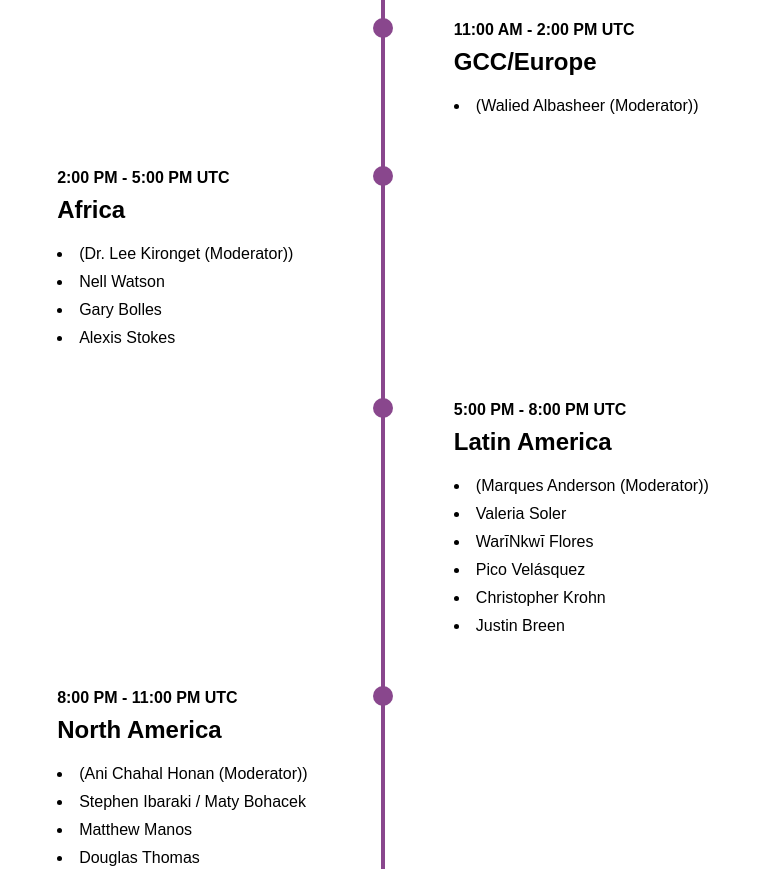
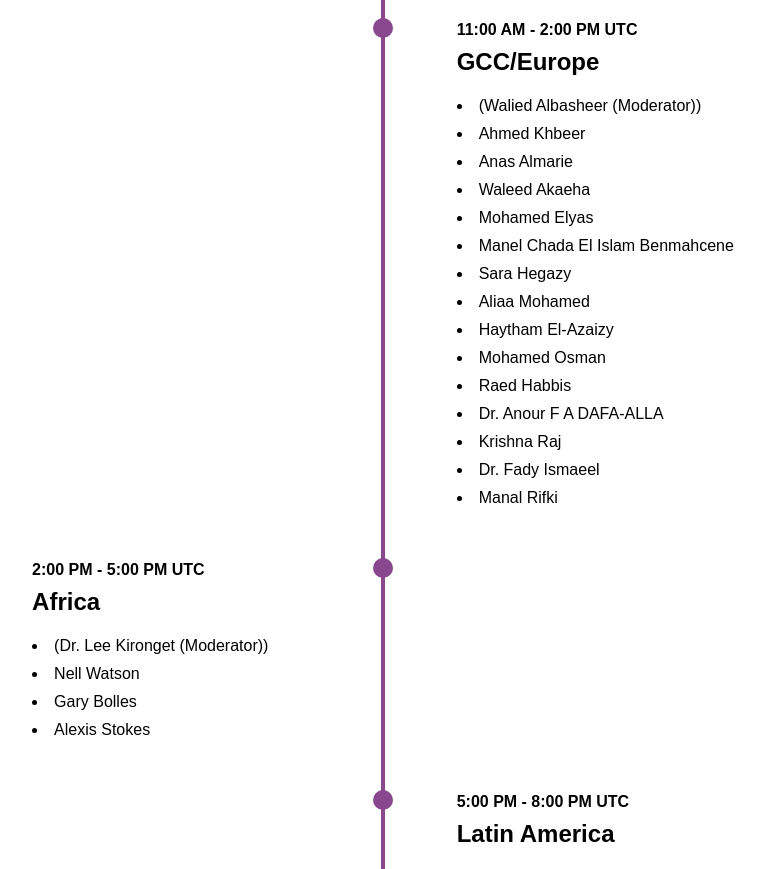
Before and after one commit to Algonots/ai-compassion_website, a Next.js app: page / in a window 1280 px wide. Shown: the part 8520-9389 px from the top of the page, without its empty margins (257-1022 px from the left). Built offline with nearby package versions, Linux system fonts and the light colour scheme.

Commit message:
updated GCC Europe

```diff
--- a/src/components/timelineSection/index.jsx
+++ b/src/components/timelineSection/index.jsx
@@ -24,7 +24,7 @@ const scheduleRight = [
 
 const global = [
   { subtitle: "", title: "South Asia", time: "11:00-14:00 UTC", items: ["(Avkash Chauhan ( Moderator))","Sadhvi Bhagawati Saraswati","Prof. Prakash Singh Bisen","Anupam Trivedi","Devendra Kumar Jain","Saurabh Bhatt"]},
-  { subtitle: "", title: "GCC/Europe", time: "14:00-17:00 UTC", items: ["(Walied Albasheer (Moderator))"] },
+  { subtitle: "", title: "GCC/Europe", time: "14:00-17:00 UTC", items: ["(Walied Albasheer (Moderator))","Ahmed Khbeer","Anas Almarie","Waleed Akaeha","Mohamed Elyas","Manel Chada El Islam Benmahcene","Sara Hegazy","Aliaa Mohamed","Haytham El-Azaizy","Mohamed Osman","Raed Habbis","Dr. Anour F A DAFA-ALLA","Krishna Raj","Dr. Fady Ismaeel","Manal Rifki"] },
   { subtitle: "", title: "Africa", time: "17:00-20:00 UTC", items: ["(Dr. Lee Kironget (Moderator))","Nell Watson","Gary Bolles","Alexis Stokes"] },
   { subtitle: "", title: "Latin America", time: "20:00-23:00 UTC", items: ["(Marques Anderson (Moderator))","Valeria Soler","WarīNkwī Flores","Pico Velásquez","Christopher Krohn","Justin Breen"] },
   { subtitle: "", title: "North America", time: "23:00-02:00 UTC", items: ["(Ani Chahal Honan (Moderator))","Stephen Ibaraki / Maty Bohacek", "Matthew Manos", "Douglas Thomas", "Jennifer Aaker"] },
```
